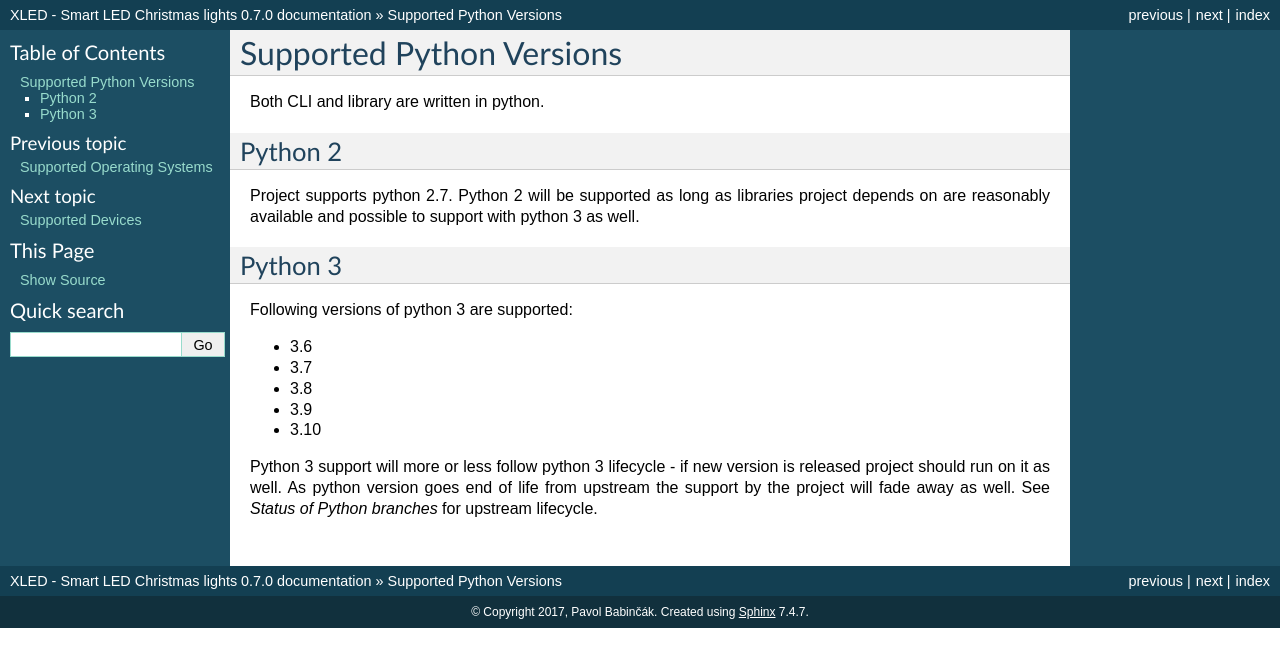
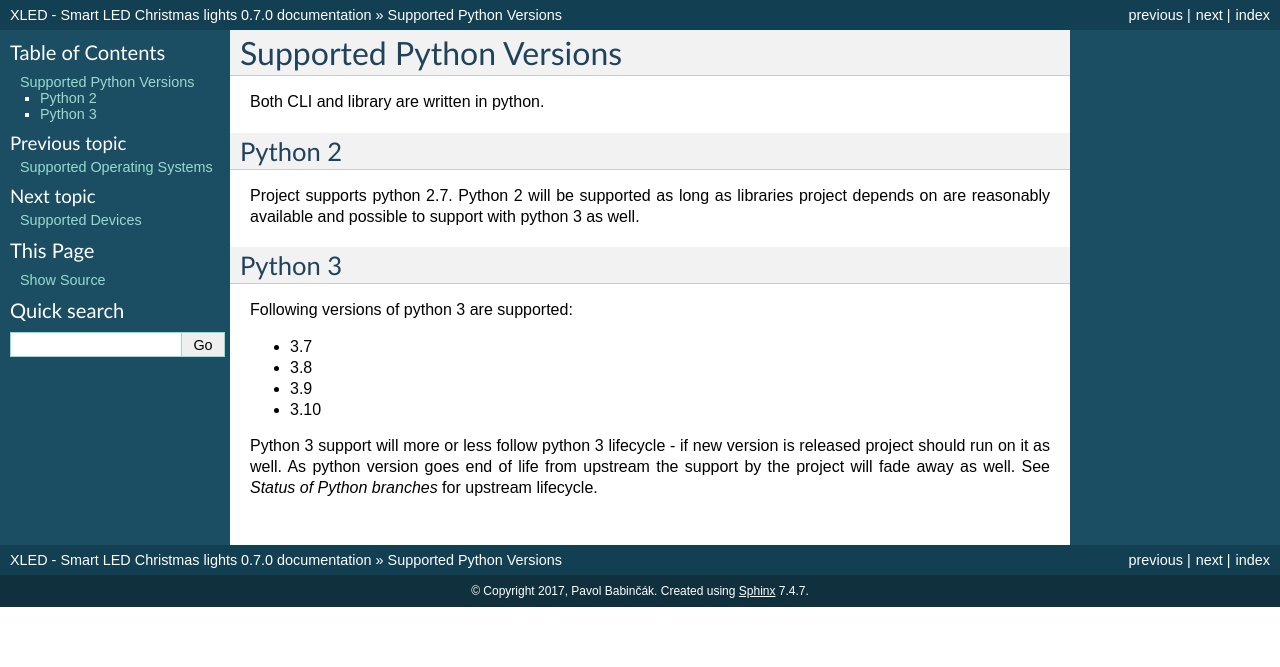
Before and after one commit to scrool/xled, a Sphinx documentation site: the page built from docs/supported_python_versions.rst, in a window 1280 px wide. Shown: the top 667 px of the page. Built offline with Sphinx 7.4.7, drawn with Linux system fonts in a browser that asks for light colours; pages that are not in the unit, such as notebooks, are missing from menus.

Commit message:
Remove 3.6 from supported Python versions
This python version went end of life on December 23, 2021.

```diff
--- a/CONTRIBUTING.rst
+++ b/CONTRIBUTING.rst
@@ -96,9 +96,9 @@ Before you submit a pull request, check that it meets these guidelines:
 2. If the pull request adds functionality, the docs should be updated. Put
    your new functionality into a function with a docstring, and add the
    feature to the list in README.rst.
-3. The pull request should work for Python 2.7, 3.6, 3.7, 3.8, 3.9 and
-   3.10. Check https://github.com/scrool/xled/actions and make sure that the
-   tests pass for all supported Python versions.
+3. The pull request should work for Python 2.7, 3.7, 3.8, 3.9 and 3.10.
+   Check https://github.com/scrool/xled/actions and make sure that the tests
+   pass for all supported Python versions.
 
 Tips
 ----
--- a/docs/supported_python_versions.rst
+++ b/docs/supported_python_versions.rst
@@ -15,7 +15,6 @@ Python 3
 
 Following versions of python 3 are supported:
 
-- 3.6
 - 3.7
 - 3.8
 - 3.9
--- a/setup.py
+++ b/setup.py
@@ -69,7 +69,7 @@ setup(
     extras_require={
         "tests": tests_requirements,
     },  # noqa: E231
-    python_requires=">=2.7,!=3.0.*,!=3.1.*,!=3.2,!=3.3,!=3.4,!=3.5",
+    python_requires=">=2.7,!=3.0.*,!=3.1.*,!=3.2,!=3.3,!=3.4,!=3.5,!=3.6",
     license="MIT license",
     zip_safe=False,
     keywords="xled,twinkly",
@@ -82,7 +82,6 @@ setup(
         "Programming Language :: Python :: 2",
         "Programming Language :: Python :: 2.7",
         "Programming Language :: Python :: 3",
-        "Programming Language :: Python :: 3.6",
         "Programming Language :: Python :: 3.7",
         "Programming Language :: Python :: 3.8",
         "Programming Language :: Python :: 3.9",
```
Also changed, not shown: 2 other files.
